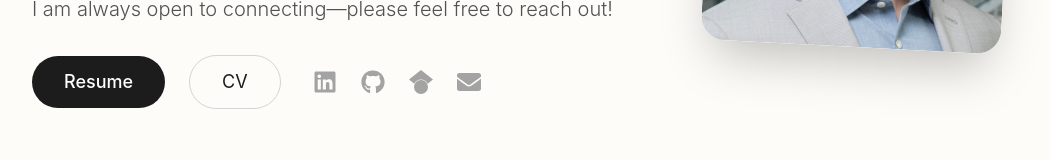
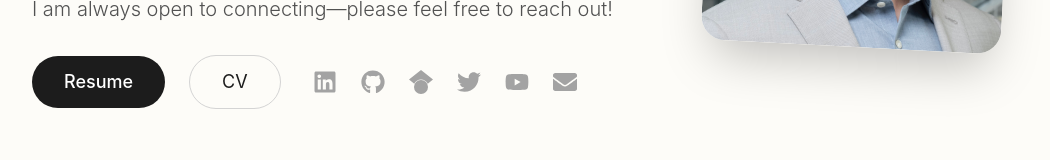
Before and after one commit to ethanvillalovoz/ethanvillalovoz.github.io, a Next.js app: page / in a window 1280 px wide. Shown: the part 390-550 px from the top of the page, without its empty margins (120-1170 px from the left). Built offline with nearby package versions, Linux system fonts and the light colour scheme.

Commit message:
Add Twitter and YouTube icons to social media links for enhanced connectivity

```diff
--- a/src/app/page.tsx
+++ b/src/app/page.tsx
@@ -3,7 +3,7 @@
 import { useState } from "react";
 import { motion } from "framer-motion";
 import Image from "next/image";
-import { FaLinkedin, FaGithub, FaEnvelope } from "react-icons/fa";
+import { FaLinkedin, FaGithub, FaEnvelope, FaYoutube, FaTwitter } from "react-icons/fa";
 import { SiGooglescholar } from "react-icons/si";
 
 // Example timeline data structure
@@ -272,6 +272,8 @@ export default function Home() {
 								<a href="https://www.linkedin.com/in/evillalovoz27/" target="_blank" rel="noopener noreferrer" className="text-neutral-400 hover:text-primary transition-colors text-2xl"><FaLinkedin /></a>
 								<a href="https://github.com/ethanvillalovoz" target="_blank" rel="noopener noreferrer" className="text-neutral-400 hover:text-primary transition-colors text-2xl"><FaGithub /></a>
 								<a href="https://scholar.google.com/citations?user=CavKFp4AAAAJ&hl=en" target="_blank" rel="noopener noreferrer" className="text-neutral-400 hover:text-primary transition-colors text-2xl"><SiGooglescholar /></a>
+								<a href="https://x.com/etvillalovoz" target="_blank" rel="noopener noreferrer" className="text-neutral-400 hover:text-primary transition-colors text-2xl"><FaTwitter /></a>
+								<a href="https://www.youtube.com/@ethanvillalovoz" target="_blank" rel="noopener noreferrer" className="text-neutral-400 hover:text-primary transition-colors text-2xl"><FaYoutube /></a>
 								<a href="mailto:ethan.villalovoz@gatech.edu" className="text-neutral-400 hover:text-primary transition-colors text-2xl"><FaEnvelope /></a>
 							</div>
 						</div>
```
